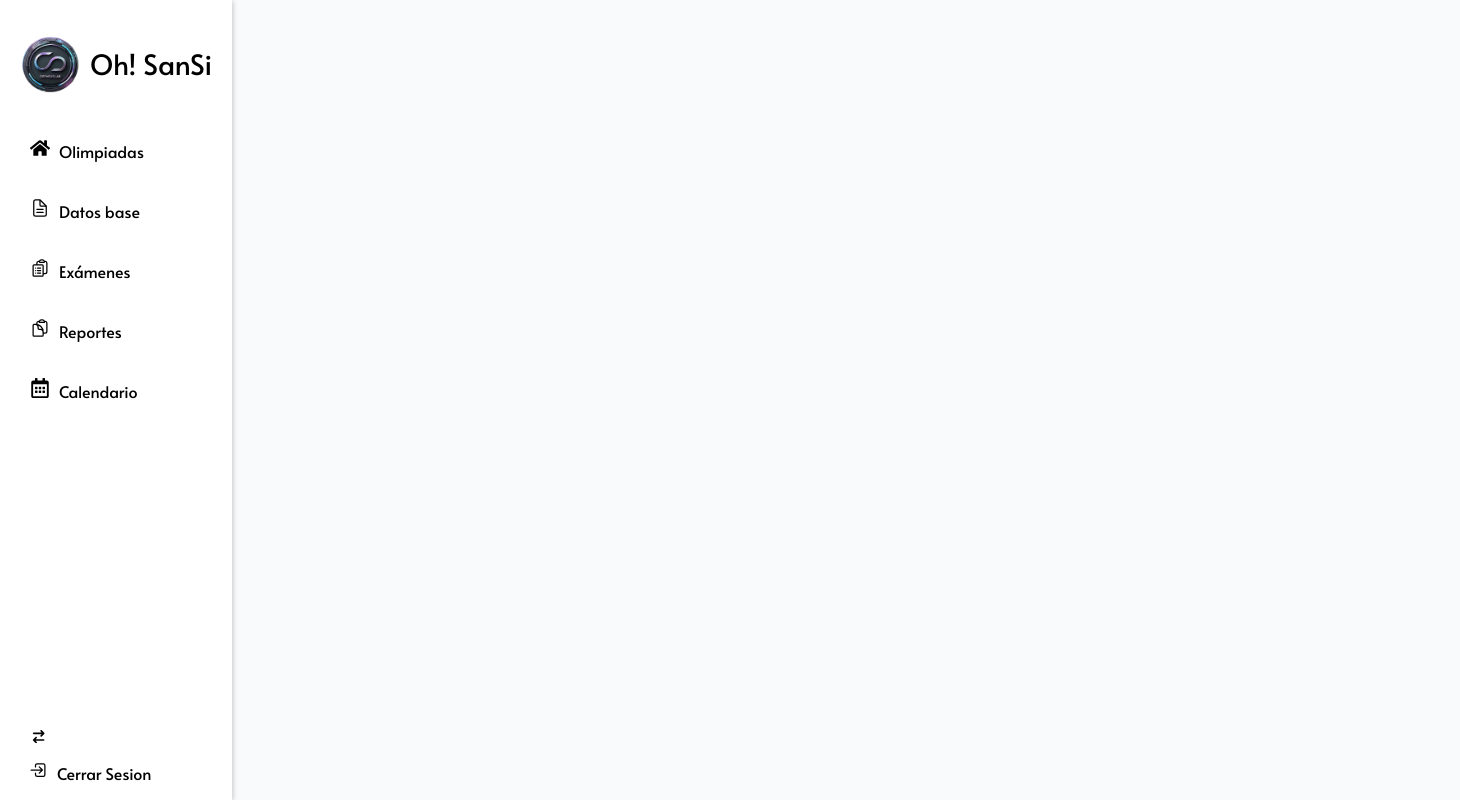
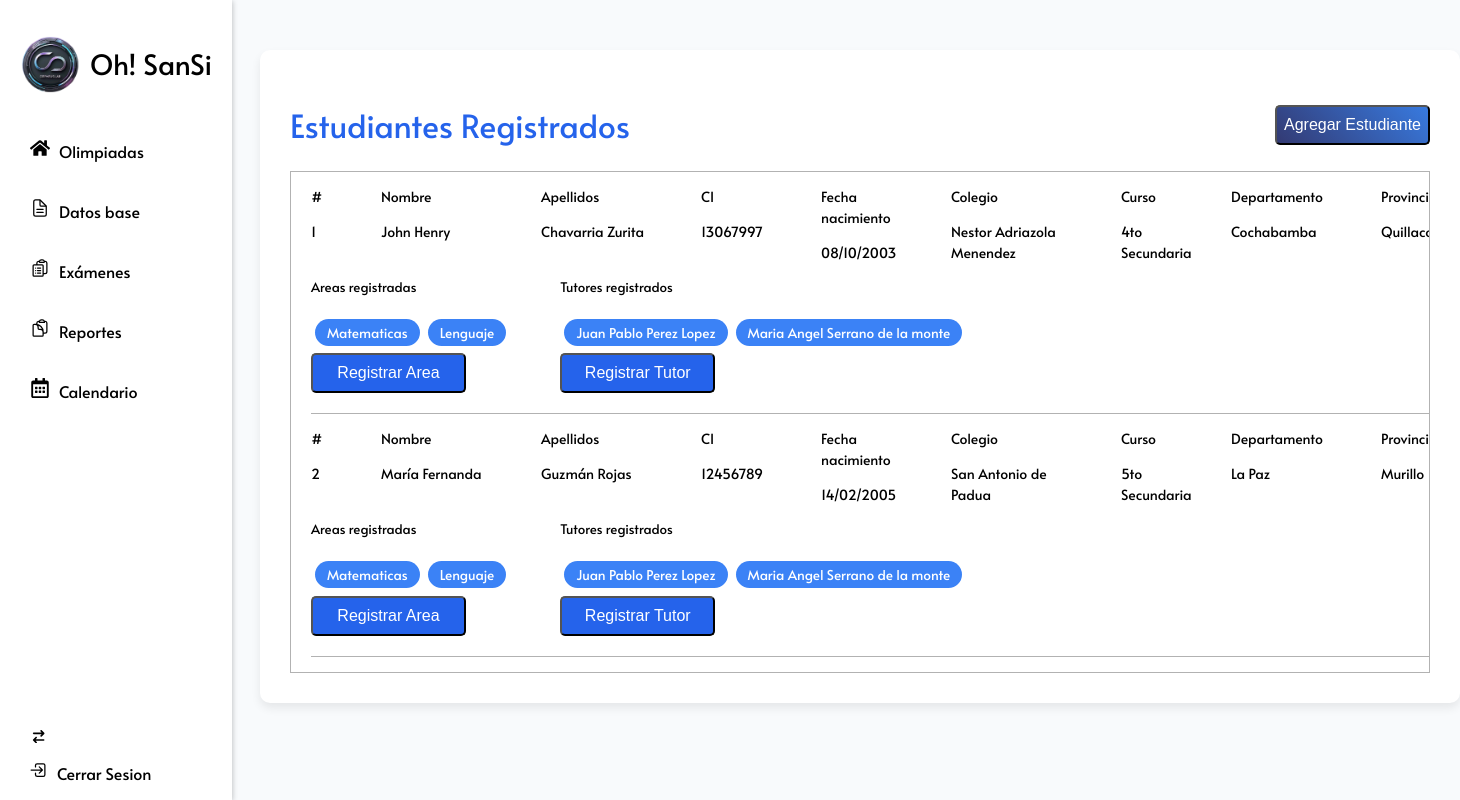
Before and after one commit to OrpheusLabSRL/Inscripcion-olimpiadas-UMSS, a React (Vite) app in the folder Client/: page /register/listRegistered in a window 1280 px wide. Shown: the whole page, 1460 px wide, since content can reach past the window. Built offline with nearby package versions, Linux system fonts and the light colour scheme; a web font is replaced by a local one.

Commit message:
feat: list summary registration

```diff
--- a/Client/src/App.css
+++ b/Client/src/App.css
@@ -2,7 +2,7 @@
 
 :root {
   /*-------------------Paleta de Colores--------------------*/
-  --primary-color: #205781;
+  --primary-color: #2563EB;
   --secondary-color: #4f959d;
   --tertiary-color: #98d2c0;
   --quaternary-color: #f6f8d5;
--- a/Client/src/App.jsx
+++ b/Client/src/App.jsx
@@ -7,6 +7,7 @@ import Sidebar from "./components/sidebar/Sidebar";
 import "./App.css";
 import { RegisterTutor } from "./features/registrarion/pages/RegisterTutor/RegisterTutor";
 import { MainHome } from "./features/home/pages/MainHome";
+import { ListRegistered } from "./features/registrarion/pages/ListRegistered/ListRegistered";
 
 function App() {
   const [isOpen, setIsOpen] = useState(true);
@@ -24,9 +25,10 @@ function App() {
 
       <div style={{ gridColumnStart: 2 }}>
         <Routes>
+          <Route path="/" element={<MainHome />} />
           <Route path="register" element={<RegisterOlympian />} />
           <Route path="register/tutor" element={<RegisterTutor />} />
-          <Route path="/" element={<MainHome />} />
+          <Route path="register/listRegistered" element={<ListRegistered />} />
         </Routes>
       </div>
     </div>
--- a/Client/src/components/Buttons/primaryButton.css
+++ b/Client/src/components/Buttons/primaryButton.css
@@ -4,7 +4,7 @@
 
 .btn-primary {
   height: 40px;
-  width: 150px;
+  width: 155px;
 }
 
 .btn-primary,
--- /dev/null
+++ b/Client/src/features/registrarion/components/ListElement/ListElement.css
@@ -0,0 +1,48 @@
+.container-element-list {
+  border-bottom: 1px solid #0000004d;
+  width: 1280px;
+  padding-bottom: 20px;
+}
+
+.list-data-header {
+  display: grid;
+  /* grid-template-columns: repeat(auto-fit, minmax(120px, 1fr)); */
+  grid-template-columns: 20px 110px 110px 70px 80px 120px 60px 100px 80px 80px;
+  width: 1280px;
+  column-gap: 50px;
+
+}
+
+.list-aditional-data-student{
+    display: flex;
+}
+
+.containter-registered-area{
+    margin-right: 50px;
+}
+
+.label-area {
+    background-color: #3b82f6;
+    color: white;
+    padding: 4px 12px;
+    border-radius: 16px;
+    margin: 4px;
+    font-size: 0.85rem;
+
+}
+
+.btn-add-area{
+    margin-top: 10px;
+}
+
+.btn-add-area button {
+  background: var(--primary-color);
+}
+
+.containter-registered-area > h5 {
+    margin-top: 0;
+}
+
+.list-data-header p {
+    font-size: 14px;
+}
--- /dev/null
+++ b/Client/src/features/registrarion/components/ListElement/ListElement.jsx
@@ -0,0 +1,83 @@
+// css
+import "./ListElement.css";
+
+//components
+import { PrimaryButton } from "../../../../components/Buttons/PrimaryButton";
+
+//React
+import { MdEdit } from "react-icons/md";
+import { MdDelete } from "react-icons/md";
+
+export const ListElement = ({ data }) => {
+  return (
+    <div className="container-element-list">
+      <div className="list-data-header" key={data.id}>
+        <div>
+          <p>#</p>
+          <p>{data.id}</p>
+        </div>
+        <div>
+          <p>Nombre</p>
+          <p>{data.nombre}</p>
+        </div>
+        <div>
+          <p>Apellidos</p>
+          <p>{data.apellidos}</p>
+        </div>
+        <div>
+          <p>CI</p>
+          <p>{data.ci}</p>
+        </div>
+        <div>
+          <p>Fecha nacimiento</p>
+          <p>{data.fechaNacimiento}</p>
+        </div>
+        <div>
+          <p>Colegio</p>
+          <p>{data.colegio}</p>
+        </div>
+        <div>
+          <p>Curso</p>
+          <p>{data.curso}</p>
+        </div>
+        <div>
+          <p>Departamento</p>
+          <p>{data.departamento}</p>
+        </div>
+        <div>
+          <p>Provincia</p>
+          <p>{data.provincia}</p>
+        </div>
+        <div>
+          <p>Acciones</p>
+          <MdEdit style={{fontSize: "25px", color: "orange", marginRight: "10px"}}/>
+          <MdDelete style={{fontSize: "25px", color: "red"}}/>
+        </div>
+      </div>
+
+      <div className="list-aditional-data-student">
+        <div className="containter-registered-area">
+          <h5>Areas registradas</h5>
+          <div className="registered-area">
+            <span className="label-area">Matematicas</span>
+            <span className="label-area">Lenguaje</span>
+          </div>
+          <div className="btn-add-area">
+            <PrimaryButton value="Registrar Area" />
+          </div>
+        </div>
+
+        <div className="containter-registered-area">
+          <h5>Tutores registrados</h5>
+          <div className="registered-area">
+            <span className="label-area">Juan Pablo Perez Lopez</span>
+            <span className="label-area">Maria Angel Serrano de la monte</span>
+          </div>
+          <div className="btn-add-area">
+            <PrimaryButton value="Registrar Tutor" />
+          </div>
+        </div>
+      </div>
+    </div>
+  );
+};
--- /dev/null
+++ b/Client/src/features/registrarion/pages/ListRegistered/ListRegistered.css
@@ -0,0 +1,22 @@
+.container-list-registered {
+  background-color: #fff;
+  color: #000;
+  max-width: 1140px;
+  margin: 50px auto;
+  border-radius: 10px;
+  box-shadow: 0px 5px 10px #00000014;
+  padding: 30px;
+}
+
+.list-header {
+  display: flex;
+  align-items: center;
+  justify-content: space-between;
+}
+
+.container-list {
+  border: 1px solid #0000004d;
+  padding: 0px 20px;
+  overflow: auto;
+  max-height: 500px;
+}
--- /dev/null
+++ b/Client/src/features/registrarion/pages/ListRegistered/ListRegistered.jsx
@@ -0,0 +1,80 @@
+//css
+import "./ListRegistered.css";
+
+//Components
+import { PrimaryButton } from "../../../../components/Buttons/PrimaryButton";
+import { ListElement } from "../../components/ListElement/ListElement";
+
+const estudiantes = [
+  {
+    id: 1,
+    nombre: "John Henry",
+    apellidos: "Chavarria Zurita",
+    ci: "13067997",
+    fechaNacimiento: "08/10/2003",
+    colegio: "Nestor Adriazola Menendez",
+    curso: "4to Secundaria",
+    departamento: "Cochabamba",
+    provincia: "Quillacollo",
+  },
+  {
+    id: 2,
+    nombre: "María Fernanda",
+    apellidos: "Guzmán Rojas",
+    ci: "12456789",
+    fechaNacimiento: "14/02/2005",
+    colegio: "San Antonio de Padua",
+    curso: "5to Secundaria",
+    departamento: "La Paz",
+    provincia: "Murillo",
+  },
+  {
+    id: 3,
+    nombre: "Luis Alberto",
+    apellidos: "Torrico Mamani",
+    ci: "9854321",
+    fechaNacimiento: "22/07/2004",
+    colegio: "Don Bosco",
+    curso: "6to Secundaria",
+    departamento: "Oruro",
+    provincia: "Cercado",
+  },
+  {
+    id: 4,
+    nombre: "Ana Lucía",
+    apellidos: "Rivas Calle",
+    ci: "14000123",
+    fechaNacimiento: "30/03/2006",
+    colegio: "Santa María Mazzarello",
+    curso: "4to Secundaria",
+    departamento: "Santa Cruz",
+    provincia: "Andrés Ibáñez",
+  },
+  {
+    id: 5,
+    nombre: "Carlos Eduardo",
+    apellidos: "Molina Vargas",
+    ci: "11234567",
+    fechaNacimiento: "19/11/2005",
+    colegio: "Cristo Rey",
+    curso: "5to Secundaria",
+    departamento: "Tarija",
+    provincia: "Avilés",
+  },
+];
+
+export const ListRegistered = () => {
+  return (
+    <div className="container-list-registered">
+      <div className="list-header">
+        <h1>Estudiantes Registrados</h1>
+        <PrimaryButton value="Agregar Estudiante" />
+      </div>
+      <div className="container-list">
+        {estudiantes.map((estudiante) => (
+          <ListElement data={estudiante} key={estudiante.id} />
+        ))}
+      </div>
+    </div>
+  );
+};
```
Also changed, not shown: Client/src/components/modals/LikesModal.jsx (added, +56 -0 lines), Client/src/components/modals/likesModal.css (added, +9 -0 lines).
